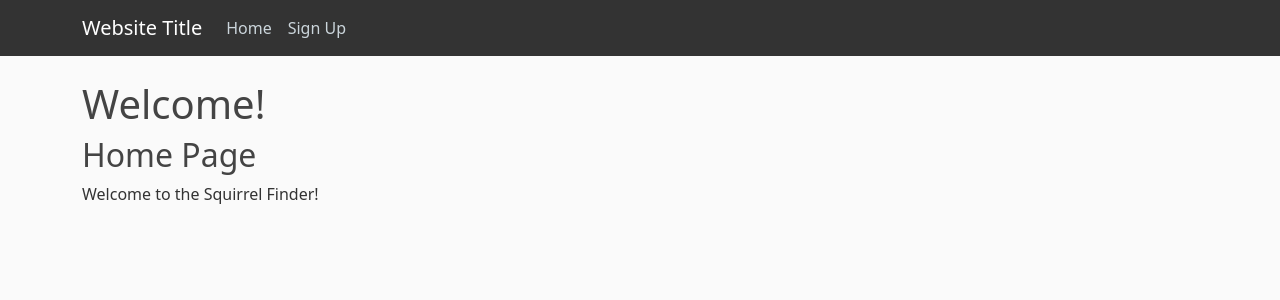
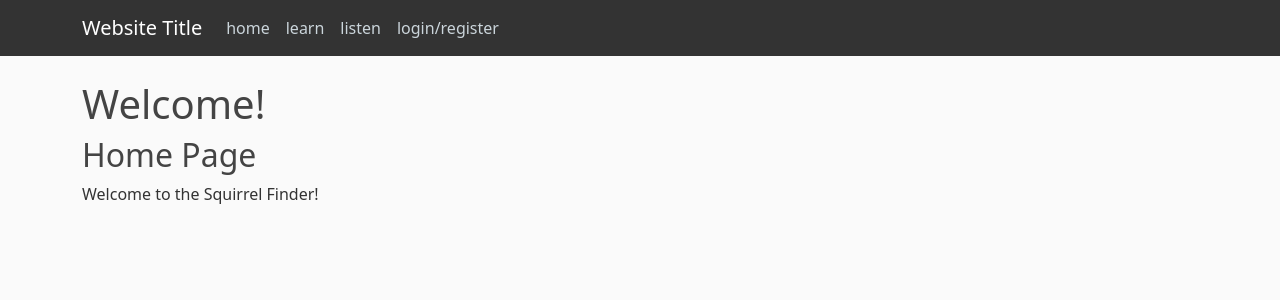
Before and after one commit to cdejong2/squirrel-project, a Flask app: page / in a window 1280 px wide. Shown: the top 300 px of the page. Run offline with Flask 2, Linux system fonts and the light colour scheme.

Commit message:
added buttons

```diff
--- a/templates/layout.html
+++ b/templates/layout.html
@@ -21,8 +21,10 @@
                 </button>
                 <div class="collapse navbar-collapse" id="navbarToggle">
                     <div class="navbar-nav mr-auto">
-                        <a class="nav-item nav-link" href="/">Home</a>
-                        <a class="nav-item nav-link" href="/register">Sign Up</a>
+                        <a class="nav-item nav-link" href="/">home</a>
+                        <a class="nav-item nav-link" href="/register">learn</a>
+                        <a class="nav-item nav-link" href="/">listen</a>
+                        <a class="nav-item nav-link" href="/register">login/register</a>
                     </div>
                 </div>
             </div>
```
